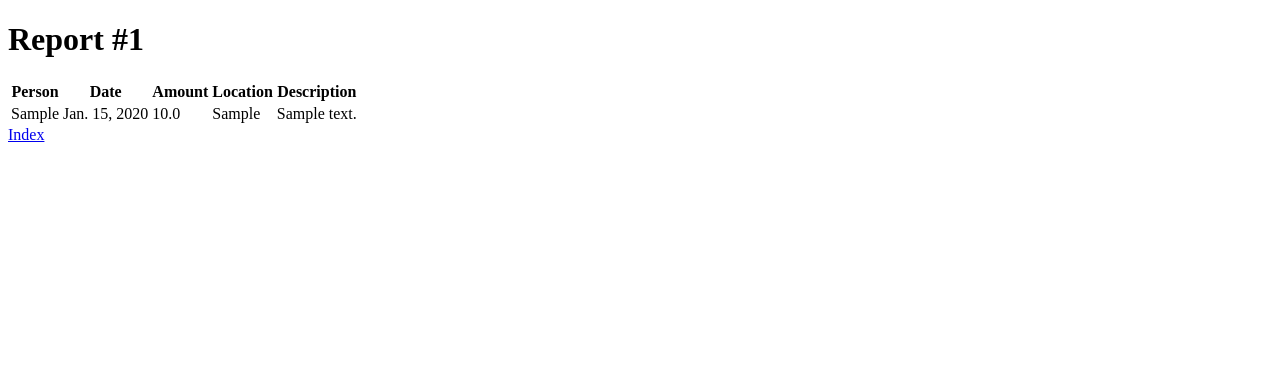
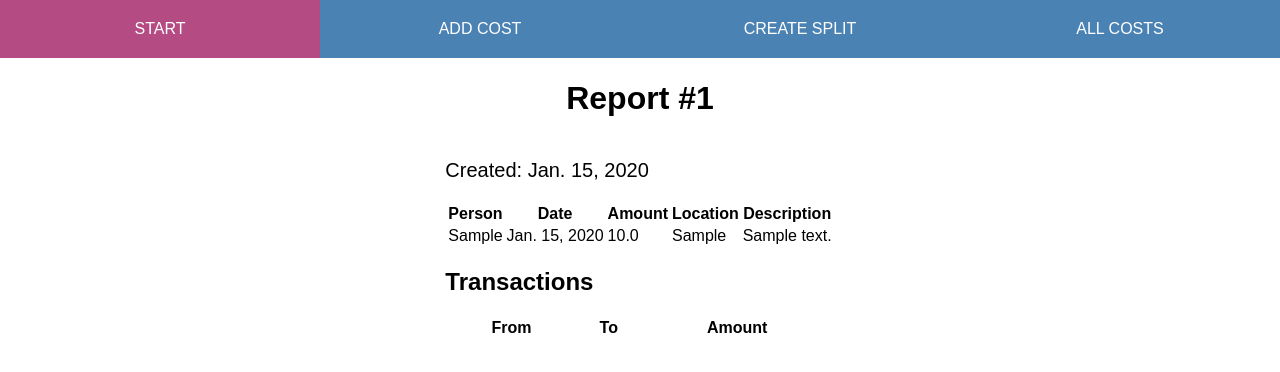
Before and after one commit to golgor/home-automation-hub, a Django app: page /cost_splitter/1/ in a window 1280 px wide. Shown: the top 372 px of the page. Run offline with Django 5.2, Linux system fonts and the light colour scheme; tables that the repository leaves empty hold one stand-in row (values such as "Sample post"); lists and menus that the app fills with data are empty; parts of the project's set-up code (start-up, migrations or seed data) failed here and were passed over.

Commit message:
Add base template and static/css folder
* add base template
* add static and css-folder
* Add script files and update base.html
* add serve to local lan for debug
* vanilla html for add report form
* update Cost based on saved CostSplitReport instance
* vanilla html for add costs, remove excluded costs from form
* improved naming for cost split
* massively improved styling
* rename cost report to cost split
* improved cost selection for cost split
* revert removed heading for adding cost
* set report in cost to null if report removed
* calculate cost split, add transcation in template
* redirect to created report

```diff
--- a/apps/cost_splitter/forms.py
+++ b/apps/cost_splitter/forms.py
@@ -12,7 +12,7 @@ class AddCostForm(ModelForm):
         """Meta class for AddCostForm."""
 
         model = Cost
-        fields = ["location", "user", "date", "amount", "excluded_amount", "description"]
+        fields = ["location", "user", "date", "amount", "description"]
 
 
 class AddReportForm(ModelForm):
--- a/apps/cost_splitter/models.py
+++ b/apps/cost_splitter/models.py
@@ -35,7 +35,7 @@ class Cost(models.Model):
     excluded_amount = models.FloatField(default=0.0)
     description = models.TextField()
     included_in_report = models.ForeignKey(
-        CostSplitReport, on_delete=models.DO_NOTHING, blank=True, default=None, null=True
+        CostSplitReport, on_delete=models.SET_NULL, blank=True, default=None, null=True
     )
 
     def __str__(self):
--- /dev/null
+++ b/apps/cost_splitter/static/css/style.css
@@ -0,0 +1,94 @@
+body {
+    margin: 0;
+
+    font-family: Arial, Helvetica, sans-serif;
+}
+
+h1 {
+
+    text-align: center;
+}
+
+p {
+    font-size: 20px;
+}
+
+.links-container {
+    display: flex;
+    margin: 0 auto;
+    background-color: #4b82b4;
+    border-bottom: 1px solid #fff;
+    justify-content: space-evenly;
+}
+
+.links-container>a {
+    text-decoration: none;
+    text-transform: uppercase;
+    padding: 20px 0;
+    color: #fff;
+    width: 100%;
+    text-align: center;
+
+}
+
+.links-container>a:hover,
+.links-container>a:focus {
+    font-weight: 500;
+    background-color: #b44b82;
+}
+
+.main {
+    max-width: 1400px;
+    display: grid;
+    justify-content: center;
+    margin: auto;
+}
+
+
+form {
+    margin: 0 auto;
+    width: 400px;
+    padding: 1em;
+    border: 1px solid #ccc;
+    border-radius: 1em;
+}
+
+label span {
+    display: inline-block;
+    text-align: right;
+}
+
+input,
+textarea,
+select {
+    font: 1em sans-serif;
+    width: 100%;
+    box-sizing: border-box;
+    border: 1px solid #999;
+}
+
+
+input:focus,
+textarea:focus {
+    border-color: #000;
+}
+
+textarea {
+    vertical-align: top;
+    height: 5em;
+    resize: vertical;
+}
+
+button {
+    background-color: #82B44B;
+    color: #fff;
+    border-radius: 10px;
+    border-color: #82B44B;
+    padding: 10px 25px;
+}
+
+label {
+    position: relative;
+    display: inline-block;
+    margin-top: 1em;
+}
--- /dev/null
+++ b/apps/cost_splitter/static/scripts/bottom.js
@@ -0,0 +1,3 @@
+function myFunction() {
+    alert("Hello from a static file!");
+}
--- /dev/null
+++ b/apps/cost_splitter/templates/base.html
@@ -0,0 +1,25 @@
+{% load static %}
+<!DOCTYPE html>
+<html>
+
+<head>
+    <title>Cost splitter</title>
+    <link rel="stylesheet" href="{% static 'css/style.css' %}">
+    <script src="{% static 'scripts/top.js' %}"></script>
+</head>
+
+<body>
+    <div class="links-container">
+        <a href="{% url 'cost_splitter:list_report' %}">Start</a>
+        <a href="{% url 'cost_splitter:add_cost' %}">Add cost</a>
+        <a href="{% url 'cost_splitter:add_report' %}">Create split</a>
+        <a href="{% url 'cost_splitter:list_cost' %}">All costs</a><br>
+    </div>
+    <div class="main">
+        {% block content %}{% endblock content %}
+    </div>
+    <!-- <button onclick="myFunction()">Click me!</button> -->
+    <script src="{% static 'scripts/bottom.js' %}"></script>
+</body>
+
+</html>
--- a/apps/cost_splitter/templates/report_id.html
+++ b/apps/cost_splitter/templates/report_id.html
@@ -1,9 +1,8 @@
-<!DOCTYPE html>
-<html>
+{% extends "base.html" %}
 
-<body>
-
+{% block content %}
 <h1>Report #{{ id }}</h1>
+<p>Created: {{ report.date }}</p>
 
 <table>
     <tr>
@@ -23,8 +22,20 @@
     </tr>
     {% endfor %}
 </table>
+<h2>Transactions</h2>
+<table>
+    <tr>
+        <th>From</th>
+        <th>To</th>
+        <th>Amount</th>
+    </tr>
+    {% for transaction in transactions %}
+    <tr>
+        <td>{{ transaction.from_ }}</td>
+        <td>{{ transaction.to }}</td>
+        <td>{{ transaction.amount }}</td>
+    </tr>
+    {% endfor %}
+</table>
 
-    <a href="{% url 'cost_splitter:list_report' %}">Index</a>
-</body>
-
-</html>
+{% endblock content %}
--- a/apps/cost_splitter/views.py
+++ b/apps/cost_splitter/views.py
@@ -1,5 +1,7 @@
 from typing import Any, TypedDict
 
+from django.contrib.auth import get_user_model
+from django.db.models import Sum
 from django.http import HttpRequest, HttpResponse
 from django.shortcuts import redirect, render
 from django.views.generic.base import TemplateView, View
@@ -8,10 +10,54 @@ from .forms import AddCostForm, AddReportForm
 from .models import Cost, CostSplitReport
 
 
+User = get_user_model()
+
+
 class MonthlyReportContext(TypedDict):
     """Type definition for the extra context passed to the view."""
 
     id: int
+
+
+class Transaction(TypedDict):
+    """Type definition for a transaction."""
+
+    from_: str
+    to: str
+    amount: int
+
+
+def calculate_cost_split(report: CostSplitReport) -> list[Transaction]:
+    """Calculate the cost split for a monthly report."""
+    costs_per_user = (
+        Cost.objects.filter(included_in_report=report)
+        .values("user__id", "user__first_name")
+        .annotate(total=Sum("amount"))
+    )
+    total_cost = Cost.objects.filter(included_in_report=report).aggregate(Sum("amount"))
+    for user in costs_per_user:
+        user["diff"] = user["total"] - (total_cost["amount__sum"] / len(costs_per_user))
+    outstanding_differences = sorted(costs_per_user, key=lambda k: k["diff"], reverse=True)
+
+    transactions: list[Transaction] = []
+
+    while outstanding_differences:
+        highest_diff = outstanding_differences[0]
+        lowest_diff = outstanding_differences[-1]
+        transactions.append(
+            {
+                "to": highest_diff["user__first_name"],
+                "from_": lowest_diff["user__first_name"],
+                "amount": highest_diff["diff"],
+            }
+        )
+        highest_diff["diff"] += lowest_diff["diff"]
+        lowest_diff["diff"] = 0
+        if highest_diff["diff"] >= 0:
+            outstanding_differences.pop()
+        if lowest_diff["diff"] <= 0:
+            outstanding_differences.pop()
+    return transactions
 
 
 # Create your views here.
@@ -28,10 +74,16 @@ class CostSplitReportView(TemplateView):
             report = CostSplitReport.objects.get(id=context["id"])
         except CostSplitReport.DoesNotExist:
             return {"error": "Monthly report does not exist."}
+        try:
+            transactions = calculate_cost_split(report)
+        except Exception as e:
+            print(e)
+            transactions = []
 
         costs = Cost.objects.filter(included_in_report=report)
-
         context["costs"] = costs
+        context["transactions"] = transactions
+        context["report"] = report
         return context
 
 
@@ -81,9 +133,9 @@ class AddCostFormView(View):
 
     def get(self, request: HttpRequest, *args: Any, **kwargs: Any):
         """GET method to get the form to add a new cost."""
-        form = AddCostForm()
+        users = User.objects.all()
         context = {
-            "form": form,
+            "users": users,
         }
 
         return HttpResponse(render(self.request, self.template_name, context))
@@ -100,13 +152,15 @@ class AddCostFormView(View):
 class AddReportFormView(View):
     """View to add a new report using a form."""
 
-    template_name = "add_report_form.html"
+    template_name = "add_cost_split_form.html"
 
     def get(self, request: HttpRequest, *args: Any, **kwargs: Any):
         """GET method to get the form to add a new cost."""
-        form = AddReportForm()
+        unmanaged_costs_items = Cost.objects.filter(included_in_report=None).values(
+            "id", "location", "user__id", "user__first_name", "date", "amount", "excluded_amount", "description"
+        )
         context = {
-            "form": form,
+            "unmanaged_costs": unmanaged_costs_items,
         }
 
         return HttpResponse(render(self.request, self.template_name, context))
@@ -116,7 +170,7 @@ class AddReportFormView(View):
         form = AddReportForm(self.request.POST)
         if form.is_valid():
             assigned_cost_items = form.cleaned_data["cost_list"]
-            form.save()
-            Cost.objects.filter(id__in=assigned_cost_items).update(included_in_report=form.instance)
+            saved_instance = form.save()
+            Cost.objects.filter(id__in=assigned_cost_items).update(included_in_report=saved_instance)
 
-        return redirect("cost_splitter:list_cost")
+        return redirect("cost_splitter:report", id=saved_instance.id)
```
Also changed, not shown: apps/cost_splitter/templates/add_cost_form.html (+23 -14 lines), apps/cost_splitter/templates/add_cost_split_form.html (added, +23 -0 lines), apps/cost_splitter/templates/add_report_form.html (deleted, +0 -22 lines), apps/cost_splitter/templates/costs_list.html (+11 -10 lines), apps/cost_splitter/templates/report_list.html (+3 -11 lines), apps/cost_splitter/static/scripts/top.js (added). Lines whose indentation alone changed are shown as unchanged.
